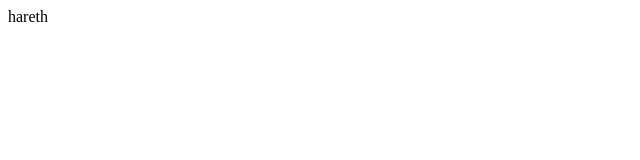
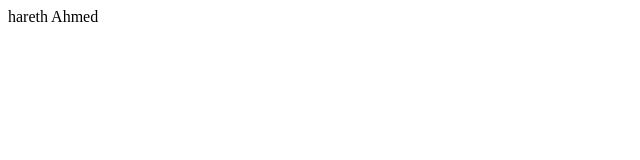
Before and after one commit to hareth-obaied/Git_Course, a plain HTML site: page hareth.html in a window 1280 px wide. Shown: the full height of the page, 0-640 px from the left. Drawn offline with Linux system fonts and the light colour scheme.

Commit message:
Update hareth.html

```diff
--- a/hareth.html
+++ b/hareth.html
@@ -1,3 +1,4 @@
 <html >
 hareth
+  Ahmed
 </html>
```
